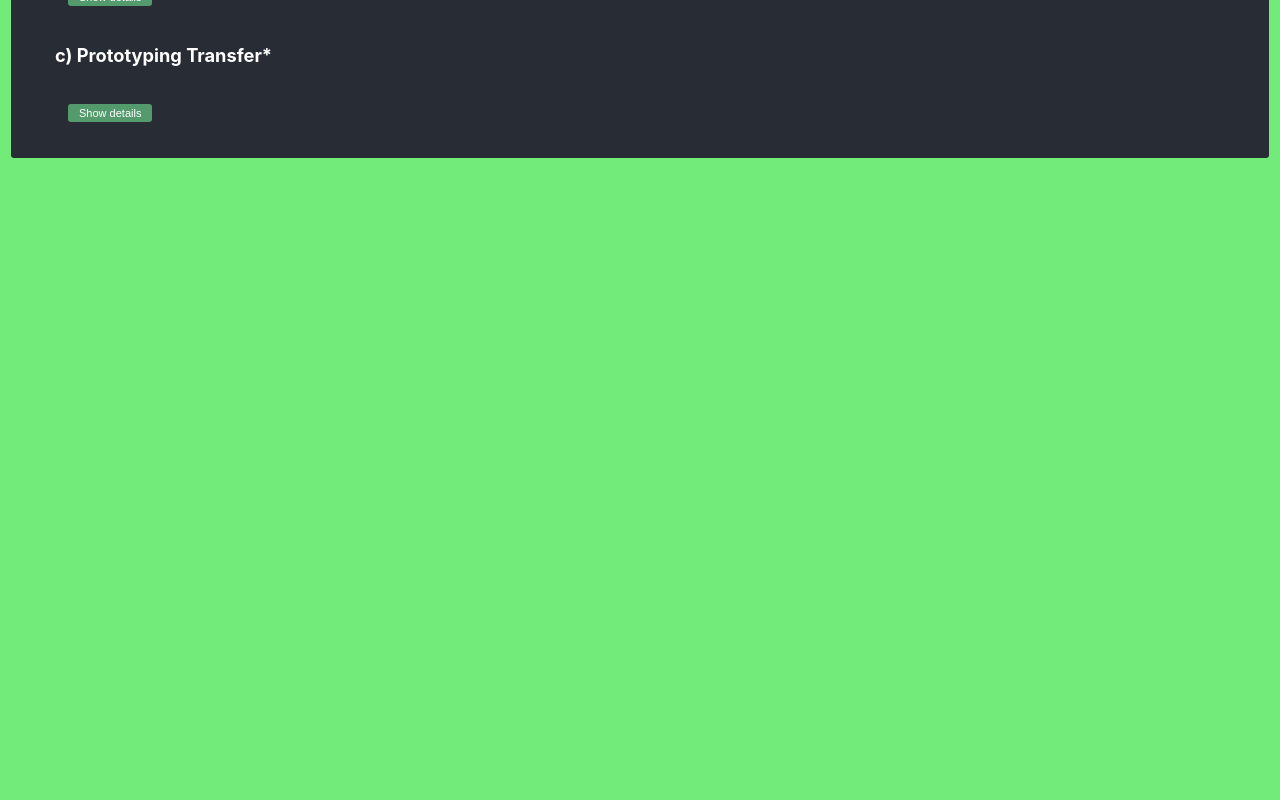
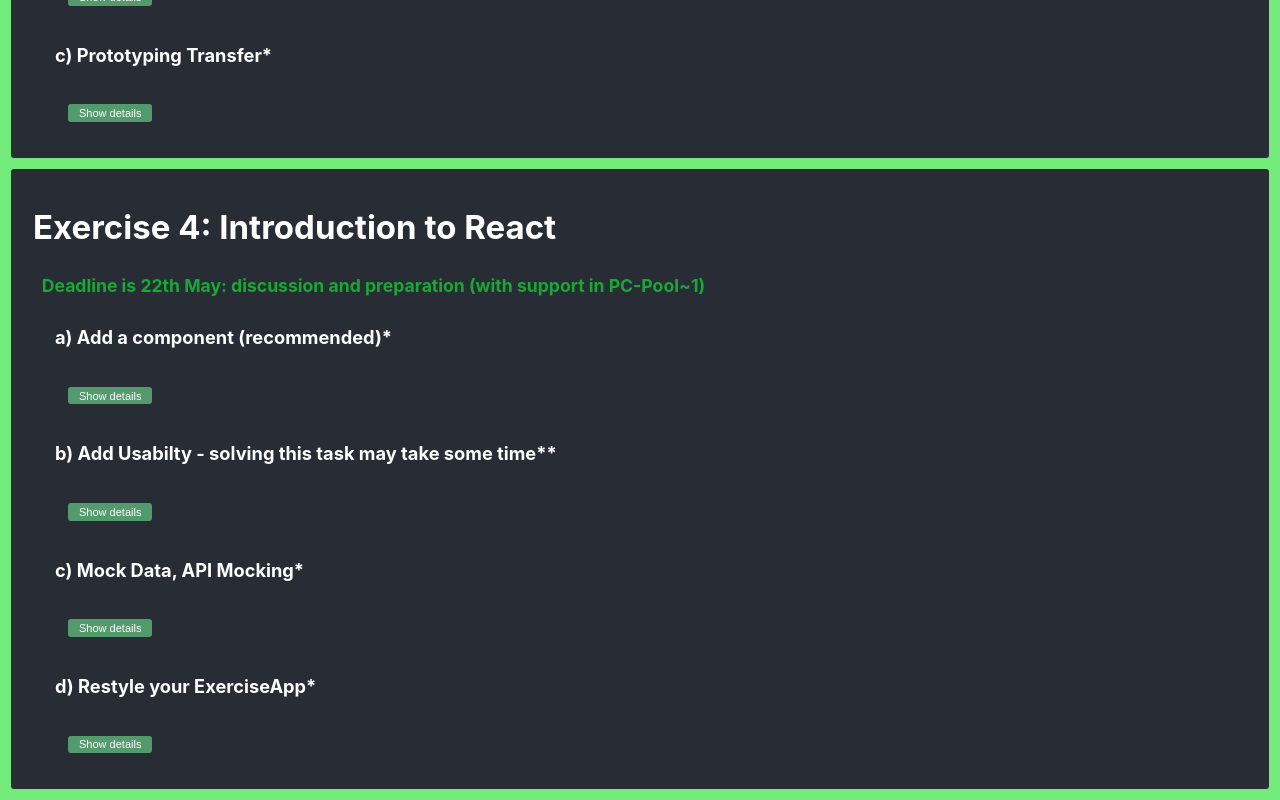
Before and after one commit to Nefffy/app-mkg, a React (Create React App) app: page / in a window 1280 px wide. Shown: the part 2070-2870 px from the top of the page. Before the commit the page ends 2239 px from the top, so only its background shows below. Built offline with nearby package versions, Linux system fonts and the light colour scheme.

Commit message:
react exercises

```diff
--- a/src/data/data.js
+++ b/src/data/data.js
@@ -262,7 +262,7 @@ export const exercises = [
     id: 3, //use in JSX as key
     title: "Design via Prototyping",
     subtitle:
-      "Deadline 8th May (with support in PC-Pool~1)",
+      "Deadline 21th May (with support in PC-Pool~1)",
     source: {
       name: "X",
       source: "https",
@@ -312,7 +312,7 @@ export const exercises = [
             id: 2,
             type: "text",
             content:
-              'To get the "*" you need to investigate some effort into your chosen tool. Please send me the link (via Moodle-Submission) of your rudimentary design-version until 8th May.',
+              'To get the "*" you need to investigate some effort into your chosen tool. Please send me the link (via Moodle-Submission) of your rudimentary design-version until 21th May.',
           }
         ],
       },
@@ -329,5 +329,171 @@ export const exercises = [
         ],
       }
     ],
+  },
+  {
+    id: 4, //use in JSX as key
+    title: "Introduction to React",
+    subtitle:
+      "Deadline is 22th May: discussion and preparation (with support in PC-Pool~1)",
+    source: {
+      name: "X",
+      source: "https",
+    },
+    subtasks: [
+      {
+        id: 0, //use in JSX as key
+        title: "Add a component (recommended)*",
+        done: false, // flag: did I solve it already?
+        content: [
+          {
+            id: 0,
+            type: "text",
+            content:
+              "Add a Checkbox to visualize if you have already done an exercise. This boxes should be placed next to each subtask and as a user you should be able to use them: once checked, this should be visibile if you restart your page. In addition, if all subtasks of an exercise are checked as solved, a checkmark should appear next to the exercise-header:",
+          },
+          { id: 1, type: "img", content: "../assets/addCheckbox.png", alt: "" },
+          {
+            id: 2,
+            type: "text",
+            content:
+              "Since all new pull-request will update the data.js file (you will pull for new exercises each week): How does these git-requests will effect your local version?",
+          },
+          {
+            id: 3,
+            type: "text",
+            content:
+              "At the beginning, work with",
+          },
+          {
+            id: 4,
+            type: "code",
+            content:
+              "localStorage",
+          },
+          {
+            id: 5,
+            type: "text",
+            content:
+              'to let your ExerciseApp remember the Checkbox states. What about writing the changes directly to the "data.js" with JavaScript?',
+          }
+        ],
+      },
+      {
+        id: 1, //use in JSX as key
+        title: "Add Usabilty - solving this task may take some time**",
+        done: false, // flag: did I solve it already?
+        content: [
+          {
+            id: 0,
+            type: "text",
+            content:
+              "Inserting a new task directly from the source code can be cumbersome. Add a button to the interface",
+          },
+          { id: 1, type: "code", content: "Add new Task" },
+          {
+            id: 2,
+            type: "text",
+            content:
+              'which offers the user the interface that provides the following functions: "Enter and save a new task in the data set". A click on this button links to a form that enables the creation of new tasks.',
+          },
+          {
+            id: 3,
+            type: "text",
+            content:
+              'HINT: to export content into files you should consider: https://www.npmjs.com/package/fs-browsers or consider the first option of the next subtask.',
+          },
+          {
+            id: 4,
+            type: "text",
+            content:
+              "Note, the form-elements should fit to the data structure of the ExerciseApp. Therefore, you have to consider the data-structure in file",
+          },
+          {
+            id: 5,
+            type: "code",
+            content:
+              "data.js",
+          },
+          {
+            id: 6,
+            type: "code",
+            content:
+              "which is readable by this small App and given by the following picture:",
+          },
+          {
+            id: 7,
+            type: "img",
+            content: "../assets/datastructure.png",
+            alt: "",
+          },
+          {
+            id: 8,
+            type: "text",
+            content: "For the subtasks, your formular needs to differentiate between the following content-types:",
+          },
+          {
+            id: 9,
+            type: "list",
+            content: ['text','url','img','code'],
+          },
+          {
+            id: 10,
+            type: "text",
+            content: "Recommended: First, you should create the requirements (user stories) for the Add New Exercise page. Then develope a prototype (user guidance and layout). After these steps you should start developing the site including its functionalities.",
+          }
+        ],
+      },
+      {
+        id: 2, //use in JSX as key
+        title:
+          "Mock Data, API Mocking*",
+        done: false, // flag: did I solve it already?
+        content: [
+          {
+            id: 0,
+            type: "text",
+            content:
+              "In early stage of your project, you need to define and structure your data.",
+          },
+          {
+            id: 1,
+            type: "text",
+            content:
+              "In case you do not have a real-data set, you need to work with so called Mock Data and there exist several ways to set up your data.",
+          },
+          {
+            id: 2,
+            type: "text",
+            content:
+              "Provide your data in one of the following ways or start a research on your own:",
+          },
+          {
+            id: 3,
+            type: "list",
+            content:["Create a server which simulates some API (usually a placeholder for backend database)","Fake-Api such as the REST Mock-Data Demo","json-server"],
+          }
+        ],
+      },
+      {
+        id: 3, //use in JSX as key
+        title:
+          "Restyle your ExerciseApp*",
+        done: false, // flag: did I solve it already?
+        content: [
+          {
+            id: 0,
+            type: "text",
+            content:
+              "Play around with styled-components to change the styles of the different react components.",
+          },
+          {
+            id: 1,
+            type: "text",
+            content:
+              "In case you rework the UI based on some arguments wrt. UX and create a complete new Layout, this subtask counts**",
+          }
+        ],
+      },
+    ],
   }
 ];
```
Also changed, not shown: public/assets/addCheckbox.png (added), public/assets/datastructure.png (added).
